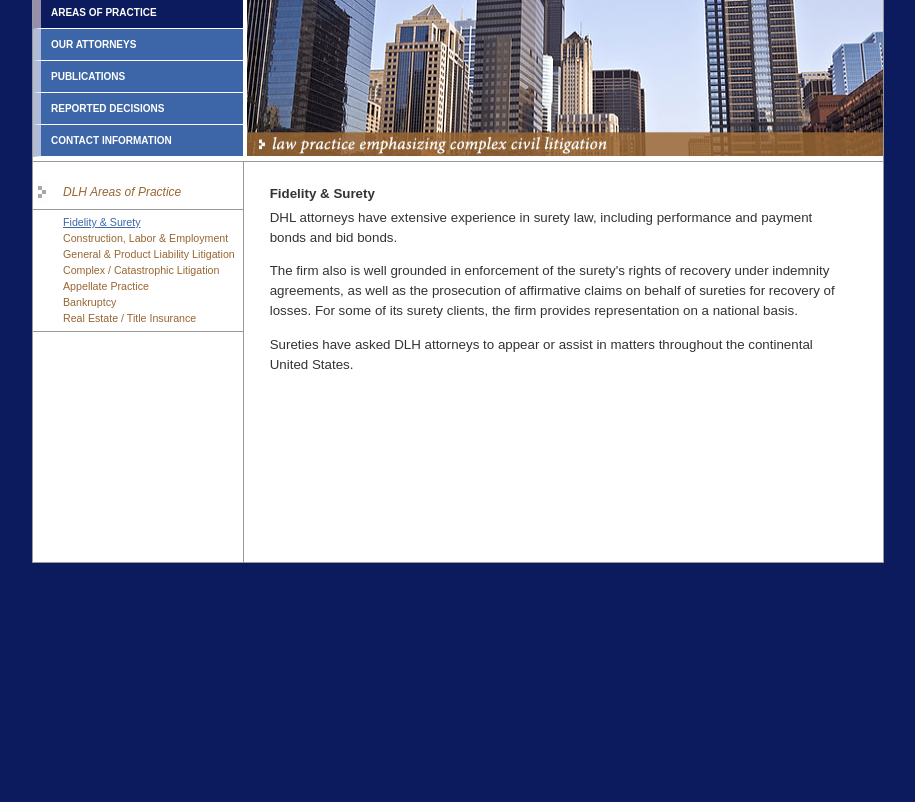
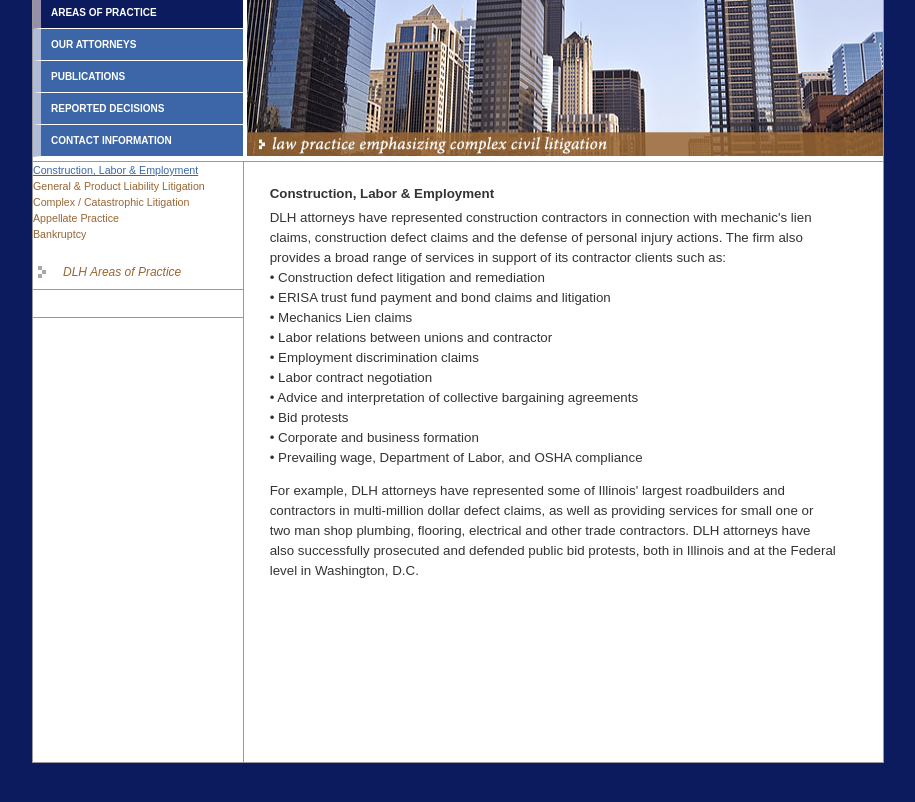
Before and after one commit to pducks32/Donnelly-Harris-Law-Offices, a plain HTML site: page areas.html in a window 1280 px wide. Shown: the part 88-890 px from the top of the page, without its empty margins (182-1097 px from the left). Before the commit the page ends 800 px from the top, so only its background shows below. Drawn offline with Linux system fonts and the light colour scheme.

Commit message:
remove areas of practice

```diff
--- a/areas.html
+++ b/areas.html
@@ -109,13 +109,11 @@ function openWin( windowURL, windowName, windowFeatures ) {
               </tr>
 			  <tr>
               <td>&nbsp;</td>
-              <td><a href="fidelity.html" class="news_headline_on">Fidelity & Surety</a><br>
-              <a href="construction.html" class="news_headline">Construction, Labor & Employment</a><br>
+              <a href="construction.html" class="news_headline_on">Construction, Labor & Employment</a><br>
               <a href="general.html" class="news_headline">General & Product Liability Litigation</a><br>
               <a href="litigation.html" class="news_headline">Complex / Catastrophic Litigation</a><br>
               <a href="appellate.html" class="news_headline">Appellate Practice</a><br>
               <a href="bankruptcy.html" class="news_headline">Bankruptcy</a><br>
-              <a href="realestate.html" class="news_headline">Real Estate / Title Insurance</a></td>
             </tr>
 
             <tr>
@@ -123,7 +121,7 @@ function openWin( windowURL, windowName, windowFeatures ) {
               </tr>
 
           </table></td>
-		  <td width="4" valign="top"><img src="images/grey.jpg" width="1" height=400></td>
+		  <td width="4" valign="top"><img src="images/grey.jpg" width="1" height=600></td>
           <td width="636" valign="top"><table width="620" border="0" cellspacing="0" cellpadding="0">
             <tr>
               <td width="20">&nbsp;</td>
@@ -131,15 +129,23 @@ function openWin( windowURL, windowName, windowFeatures ) {
             </tr>
 			<tr>
               <td>&nbsp;</td>
-              <td height="20" class="text" valign="top"><span class="text_title">Fidelity & Surety</span></td>
+              <td height="20" class="text" valign="top"><span class="text_title">Construction, Labor & Employment</span></td>
 
             </tr>
 			<tr>
               <td>&nbsp;</td>
-              <td class="text" valign="top"><p>DHL attorneys have extensive experience in surety law, including performance and payment bonds and bid bonds.
-              <p>The firm also is well grounded in enforcement of the surety's rights of recovery under indemnity agreements, as well as the prosecution of affirmative claims on behalf of sureties for recovery of losses. For some of its surety clients, the firm provides representation on a national basis.
-              <p>Sureties have asked DLH attorneys to appear or assist in matters throughout the continental United States.</p></td></tr>
-<tr>
+              <td class="text" valign="top"><p>DLH attorneys have represented construction contractors in connection with mechanic's lien claims, construction defect claims and the defense of personal injury actions. The firm also provides a broad range of services in support of its contractor clients such as:<br>
+              &bull; Construction defect litigation and remediation<br>
+              &bull; ERISA trust fund payment and bond claims and litigation<br>
+              &bull; Mechanics Lien claims<br>
+              &bull; Labor relations between unions and contractor<br>
+              &bull; Employment discrimination claims<br>
+              &bull; Labor contract negotiation<br>
+              &bull; Advice and interpretation of collective bargaining agreements<br>
+              &bull; Bid protests<br>
+              &bull; Corporate and business formation<br>
+              &bull; Prevailing wage, Department of Labor, and OSHA compliance
+              <p>For example, DLH attorneys have represented some of Illinois' largest roadbuilders and contractors in multi-million dollar defect claims, as well as providing services for small one or two man shop plumbing, flooring, electrical and other trade contractors. DLH attorneys have also successfully prosecuted and defended public bid protests, both in Illinois and at the Federal level in Washington, D.C.<tr>
 <td colspan="2" height="40">&nbsp;</td></tr>
           </table></td>
         </tr>
```
